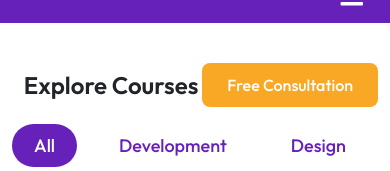
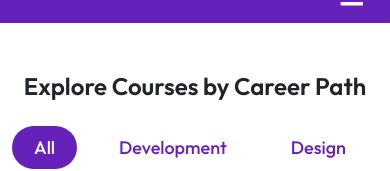
Before and after one commit to MonishaJ1997/vts-frontend, a React (Vite) app: page /courses in a window 390 px wide. Shown: the part 272-443 px from the top of the page. Built offline with nearby package versions, Linux system fonts and the light colour scheme; no server answers.

Commit message:
Update CourseDetails.css

```diff
--- a/src/components/CourseDetails.css
+++ b/src/components/CourseDetails.css
@@ -308,3 +308,25 @@
 
   z-index: -1;   /* hidden behind UI */
 }
+
+
+@media (max-width: 992px) {
+  .featured-header {
+    flex-direction: column;
+    display: flex;
+    gap: 15px;
+  }
+
+  .featured-title {
+    font-size: 20px;
+    line-height: 1.3;
+    text-align: center;
+  }
+
+  .consult-btn {
+    width: 50%;
+    text-align: center;
+    padding: 10px;
+    display: none;
+  }
+}
```
